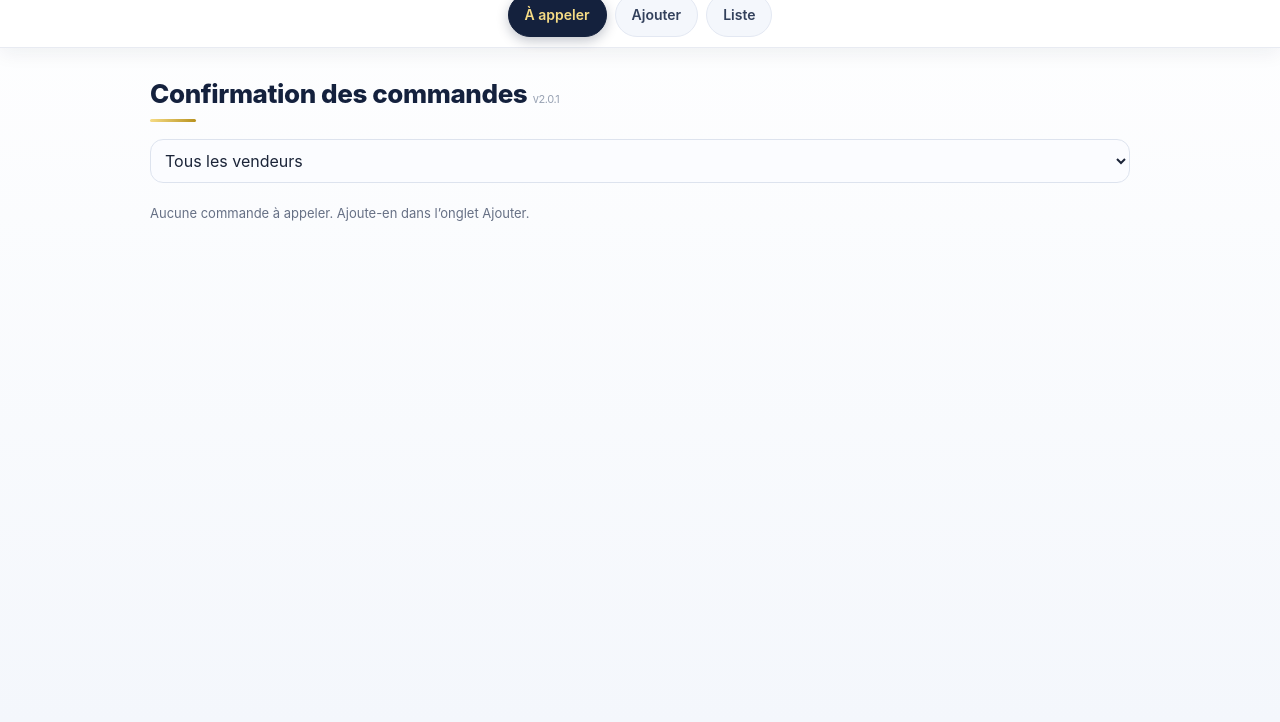
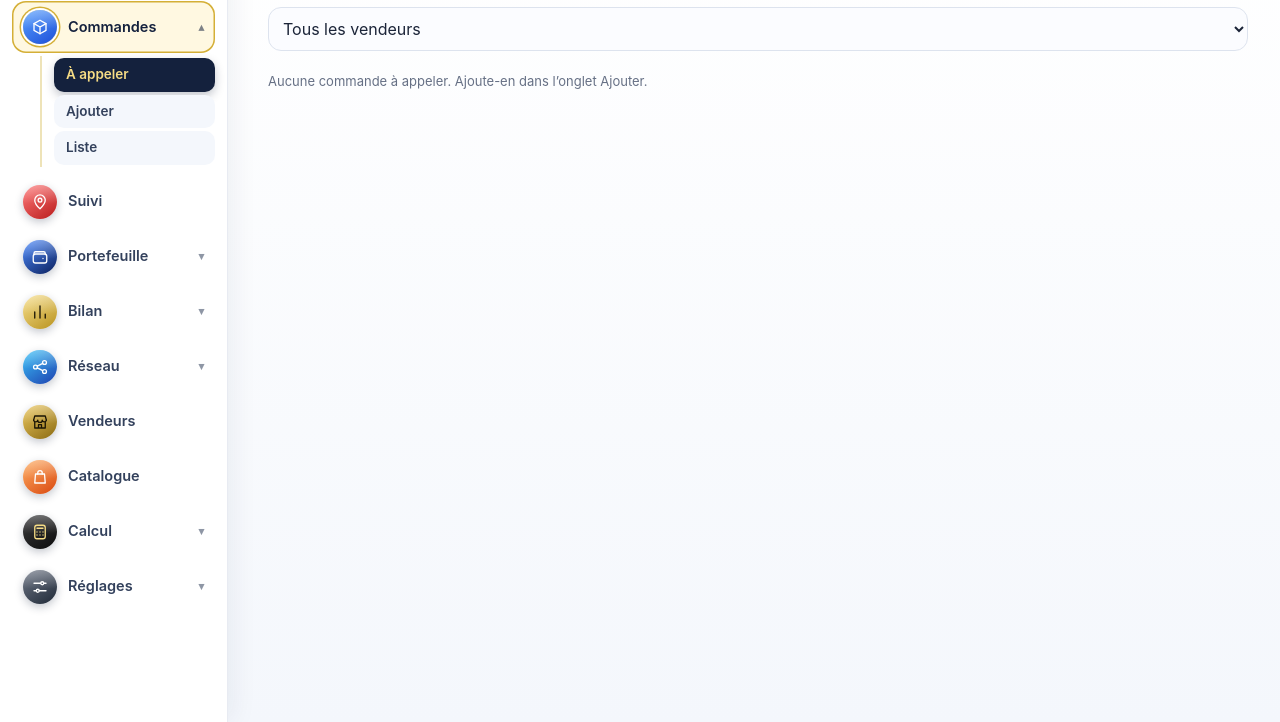
Before and after one commit to akadnils-code/soluccallinone.github.io, a plain HTML site: page index.html in a window 1280 px wide. Shown: the part 78-800 px from the top of the page. Drawn offline with Linux system fonts and the light colour scheme.

Commit message:
Add files via upload

```diff
--- a/index.html
+++ b/index.html
@@ -94,7 +94,7 @@ input:focus,select:focus,textarea:focus{outline:none;border-color:#3b82f6;box-sh
 .pb .b{min-width:0;padding:8px 4px}
 .ic-wallet{background:linear-gradient(145deg,#4f8dff,#0b1f5c)}
 .ic-calc{background:linear-gradient(145deg,#3a3a3c,#0c0c0c);color:#f6dc85!important}
-#splash{display:none;position:fixed;inset:0;z-index:99;background:radial-gradient(circle at 50% 30%,#12306b,#05070d 72%);align-items:center;justify-content:center;transition:opacity .45s}#splash img{width:min(92vw,480px);height:auto;border-radius:22px;border:1px solid rgba(212,175,55,.5);box-shadow:0 12px 40px rgba(0,0,0,.6)}
+#splash{display:none;position:fixed;inset:0;z-index:99;background:linear-gradient(180deg,#fff 0%,#f4f7fc 100%);flex-direction:column;align-items:center;justify-content:center;gap:16px;transition:opacity .4s}#splash img{width:112px;height:112px;border-radius:26px;box-shadow:0 14px 34px rgba(20,33,61,.25)}#splash b{font:800 20px -apple-system,"Segoe UI",system-ui,sans-serif;color:#14213d;letter-spacing:-.3px}#splash i{display:block;width:120px;height:4px;border-radius:4px;background:#e8ebf2;overflow:hidden}#splash i::after{content:"";display:block;height:100%;width:40%;border-radius:4px;background:linear-gradient(90deg,#f6dc85,#b8921f);animation:spl 1s ease-in-out infinite}@keyframes spl{0%{transform:translateX(-100%)}100%{transform:translateX(300%)}}
 .ic-bag{background:linear-gradient(145deg,#ffb066,#d9480f)}
 .pc{position:relative}.bd{position:absolute;top:6px;left:6px;background:#dc2626;color:#fff;font-size:11px;font-weight:700;padding:2px 6px;border-radius:6px}
 .chips{display:flex;gap:6px;overflow-x:auto;margin:8px 0}.chip{flex:0 0 auto;border:1px solid rgba(212,175,55,.35);background:var(--card);color:var(--tx);border-radius:99px;padding:6px 12px;font:inherit;font-size:13px;cursor:pointer}.chip.on{background:linear-gradient(135deg,#f6dc85,#d4af37);color:#0a0a0a;border-color:transparent}
@@ -213,15 +213,43 @@ body.wtrk{background:transparent!important;min-height:100vh}
 .lpin{position:relative}.lpin .pin{width:18px;height:18px;border-radius:50% 50% 50% 0;transform:rotate(-45deg);border:2px solid #fff;box-shadow:0 2px 6px rgba(0,0,0,.45);margin:-20px 0 0 -9px}
 .lpin span{position:absolute;left:12px;top:-30px;white-space:nowrap;background:#fff;border:1px solid #e3e8f2;border-radius:8px;padding:2px 7px;font:700 11px system-ui,sans-serif;color:#14213d;box-shadow:0 1px 5px rgba(0,0,0,.25)}
 .lsc{background:none;border:0;filter:drop-shadow(0 3px 4px rgba(0,0,0,.35))}.lbtns .b{min-width:130px}
+
+/* ===== Menu à gauche (barre latérale verticale) ===== */
+body.wtrk{padding-left:calc(84px + 10px + env(safe-area-inset-left,0px));padding-right:var(--pr)}
+body.solo.wtrk{padding-left:var(--pl)}
+.wtrk .nav{position:fixed!important;top:0;left:0;bottom:0;right:auto;width:84px;height:auto;margin:0;padding:calc(10px + env(safe-area-inset-top,0px)) 6px calc(14px + env(safe-area-inset-bottom,0px)) calc(6px + env(safe-area-inset-left,0px));display:flex;flex-direction:column;gap:4px;background:#fff;backdrop-filter:none;-webkit-backdrop-filter:none;border:0;border-right:1px solid #e8ebf2;box-shadow:6px 0 24px rgba(20,33,61,.06);overflow-x:hidden;overflow-y:auto;-webkit-overflow-scrolling:touch;z-index:30;scrollbar-width:thin}
+.wtrk .nav .brand{display:none}
+.wtrk .nav>button{display:flex;flex-direction:column;align-items:center;gap:3px;flex:0 0 auto;width:100%;min-height:0;padding:8px 2px;border:0;background:transparent;color:#33415c;font:inherit;font-size:10.5px;font-weight:600;line-height:1.15;text-align:center;border-radius:14px;box-shadow:none;cursor:pointer;white-space:normal}
+.wtrk .nav>button.on{background:#fff8e1;box-shadow:inset 0 0 0 1.5px #d4af37;color:#14213d}
+.wtrk .nav .ic{width:38px;height:38px;margin:0;border-radius:50%;box-shadow:0 3px 8px rgba(20,33,61,.25)}
+.wtrk .nav .ic .i{width:20px;height:20px}
+.wtrk .nav>button.on .ic{box-shadow:0 0 0 2px #fff,0 0 0 3.5px #d4af37}
+.wtrk .nav .chv{display:block;margin:0;font-size:10px;opacity:.55}
+.wtrk .nav .nsb{display:flex;flex-direction:column;gap:4px;padding:0 0 6px}
+.wtrk .nav .nsb .sub{display:block;width:100%;margin:0;padding:8px 3px;border:0;border-radius:10px;background:#f4f7fc;color:#33415c;font:inherit;font-size:10.5px;font-weight:600;line-height:1.15;text-align:center;white-space:normal;cursor:pointer;min-height:0}
+.wtrk .nav .nsb .sub.on{background:#14213d;color:#f6dc85;box-shadow:0 4px 10px rgba(20,33,61,.25)}
+@media (hover:hover){.wtrk .nav>button:hover{background:#f4f7fc}.wtrk .nav>button.on:hover{background:#fff8e1}.wtrk .nav .nsb .sub:hover{background:#e8eefb}.wtrk .nav .nsb .sub.on:hover{background:#14213d}}
+@media (max-width:480px){.wtrk .g4{grid-template-columns:repeat(2,1fr)}}
+@media (min-width:700px){
+  body.wtrk{padding-left:calc(228px + 20px + env(safe-area-inset-left,0px))}
+  .wtrk .nav{width:228px;padding:calc(16px + env(safe-area-inset-top,0px)) 12px 18px calc(12px + env(safe-area-inset-left,0px));gap:3px}
+  .wtrk .nav .brand{display:flex;align-items:center;padding:0 6px 14px}.wtrk .nav .brand img{width:46px;height:46px;border-radius:12px;box-shadow:0 4px 12px rgba(20,33,61,.25)}
+  .wtrk .nav>button{flex-direction:row;gap:11px;padding:9px 11px;font-size:14.5px;text-align:left}
+  .wtrk .nav .ic{width:34px;height:34px}.wtrk .nav .ic .i{width:18px;height:18px}
+  .wtrk .nav .chv{margin-left:auto;font-size:11px}
+  .wtrk .nav .nsb{margin:0 0 6px 28px;padding:2px 0 2px 12px;border-left:2px solid #eee3b8;gap:3px}
+  .wtrk .nav .nsb .sub{padding:9px 12px;font-size:13.5px;text-align:left}
+}
+@media (orientation:landscape) and (max-height:480px){.wtrk .nav>button{padding:5px 2px}.wtrk .nav .ic{width:30px;height:30px}}
 </style></head>
 <body>
-<div id="splash"><img src="poignee.webp" alt=""></div>
+<div id="splash"><img src="icon-512.png" alt="" onerror="this.style.display='none'"><b>Confirmation des commandes</b></div>
 <nav class="nav" id="nav"></nav>
 <div id="app"></div>
 <script>
 var KEY='cod_v1';
 var DEF_TPL='Bonjour 👋 [boutique] a essayé de vous joindre pour confirmer votre commande de [produit]. Répondez OUI pour confirmer, ou dites-nous à quelle heure vous rappeler. Merci !';
-var VER='2.0.1';
+var VER='2.1.2';
 var S={orders:[],set:{price:12,free:0,fee:350,basis:'Livré',vend:[],tpl:DEF_TPL,before:{},insta:'',phone:'',pin:'',net:[],deals:[]},vendor:'',tab:'calls',msg:'',del:'',locked:false,match:''};
 try{var r=localStorage.getItem(KEY);if(r){var d=JSON.parse(r);S.orders=d.orders||[];S.set=Object.assign(S.set,d.set||{});}}catch(e){}
 if(!S.set.m3){S.set.price=12;S.set.free=0;S.set.m3=1;}
@@ -329,7 +357,7 @@ function setv(){
    +'<div class="card"><h2>Mes contacts</h2><label>Instagram (pseudo)</label><input data-set="insta" value="'+esc(S.set.insta)+'" placeholder="@ton_compte"><label>Téléphone / WhatsApp (les commandes arrivent ici)</label><input inputmode="tel" data-set="phone" value="'+esc(S.set.phone)+'" placeholder="0612345678"><label>Nom du bénéficiaire (pour tes paiements)</label><input data-set="holder" value="'+esc(S.set.holder||'')+'"><label>Ton RIB</label><input data-set="rib" inputmode="numeric" value="'+esc(S.set.rib||'')+'"><p class="mut">Version '+VER+'.</p></div>'
    +'<div class="card"><h2>Tarifs</h2><label>Ta commission par commande (dh)</label><input type="number" min="0" data-set="price" value="'+S.set.price+'"><label>Frais d’inscription vendeur (dh)</label><input type="number" min="0" data-set="fee" value="'+S.set.fee+'"><label>Commission due quand la commande est</label><select data-set="basis"><option value="Confirmé"'+(S.set.basis==='Confirmé'?' selected':'')+'>confirmée</option><option value="Livré"'+(S.set.basis!=='Confirmé'?' selected':'')+'>confirmée et livrée</option></select></div>'
    +'<div class="card"><h2>Message WhatsApp de relance</h2><textarea data-set="tpl">'+esc(S.set.tpl)+'</textarea><p class="mut">[boutique] et [produit] sont remplacés automatiquement.</p></div>'
-   +'<div class="card"><h2>Suivi en direct (Firebase)</h2><label>Adresse de ta base Realtime Database</label><input data-set="db" value="'+esc(S.set.db||'')+'" placeholder="https://ton-projet-default-rtdb.europe-west1.firebasedatabase.app"><p class="mut">'+(S.set.db?'Suivi en direct activé : le client, le livreur et toi voient les mêmes étapes en temps réel.':'Sans cette adresse, le suivi marche par liens et messages. Voir le guide, section 13.')+'</p></div>'
+   +'<div class="card"><h2>Suivi en direct (Firebase)</h2><label>Adresse de ta base Realtime Database</label><input data-set="db" value="'+esc(S.set.db||'')+'" placeholder="https://ton-projet-default-rtdb.europe-west1.firebasedatabase.app"><p class="mut">'+(S.set.db?'Suivi en direct activé : le client, le livreur et toi voient les mêmes étapes en temps réel.':'Sans cette adresse, le suivi marche par liens et messages. Voir le guide, section 13.')+'</p>'+(S.set.db?'<button class="b" data-act="dbtest">Tester la connexion</button><p class="mut">'+esc(S.dbt||'')+'</p>':'')+'</div>'
    +'<div class="card"><h2>Fond de carte (facultatif)</h2><label>Adresse des tuiles (modèle)</label><input data-set="tiles" value="'+esc(S.set.tiles||'')+'" placeholder="https://…/{z}/{x}/{y}.png"><label>Clé CARTO gratuite (pour le style Voyager)</label><input data-set="ckey" value="'+esc(S.set.ckey||'')+'" placeholder="Demande-la sur carto.com/basemaps/apikey"><p class="mut">Par défaut la carte OpenStreetMap est utilisée, sans clé. Pour vendre l’application, mets ici ton fournisseur de cartes (MapTiler, Stadia, Mapbox…). Recharge l’application après un changement.</p></div>';
 }
 function secv(){
@@ -563,7 +591,7 @@ function renderCourier(){
    +'<div class="card"><h2>1. Retrait chez le vendeur</h2><div>'+esc(d.v)+'</div><div class="mut">'+esc([d.va,d.vc].filter(Boolean).join(', '))+'</div><div class="btns">'+(d.vp?'<a class="b" href="tel:'+esc(d.vp)+'">'+ico('phone')+' Appeler</a>':'')+'<a class="b" target="_blank" rel="noopener" href="'+gm([d.va,d.vc,'Maroc'].filter(Boolean).join(', '))+'">'+ico('pin')+' Itinéraire</a>'+st('En cours','Récupéré ✓','pri')+'</div></div>'
    +'<div class="card"><h2>2. Livraison au client</h2><div>'+esc(d.n)+'</div><div class="mut">'+esc([d.ca,d.cc].filter(Boolean).join(', '))+(kmc?' · ~'+kmc+' km':'')+'</div><div class="btns"><a class="b" href="tel:'+esc(d.cp)+'">'+ico('phone')+' Appeler</a><a class="b" target="_blank" rel="noopener" href="'+gm([d.ca,d.cc,'Maroc'].filter(Boolean).join(', '))+'">'+ico('pin')+' Itinéraire</a></div><div class="btns">'+st('Livré','Livré ✓','ok')+st('Refusé','Refusé','ko')+'</div></div>'
    +mapView({vc:d.vc,cc:d.cc,s:cs===-1?0:(CS.gps&&cs<3?Math.max(2,cs):cs),gps:CS.gps,live:CS.gps,aq:d.va,bq:d.ca})
-   +'<div class="card" style="margin-top:10px"><h2>Mon GPS</h2><p class="mut">'+esc(CS.err||(CS.gps?(lv?'Position partagée en direct avec le client et le vendeur.':'Position active (point bleu sur la carte).'):'Active le GPS pour partager ta position. Garde l’écran allumé.'))+'</p><div class="btns"><button class="b pri" data-act="cgps">'+ico('pin')+' Activer mon GPS</button>'+(pos&&!lv?'<a class="b" target="_blank" rel="noopener" href="'+wa(d.cp,'Votre livreur est ici : '+pos)+'">Envoyer au client</a>':'')+'</div></div>');
+   +'<div class="card" style="margin-top:10px"><h2>Mon GPS</h2><p class="mut">'+esc(CS.err||(CS.gps?(lv?'Position partagée en direct avec le client et le vendeur.'+(CS.acc?' Précision ±'+CS.acc+' m.':''):'Position active (point bleu sur la carte).'):'Active le GPS pour partager ta position. Garde l’écran allumé.'))+'</p><div class="btns"><button class="b pri" data-act="cgps">'+ico('pin')+' Activer mon GPS</button>'+(pos&&!lv?'<a class="b" target="_blank" rel="noopener" href="'+wa(d.cp,'Votre livreur est ici : '+pos)+'">Envoyer au client</a>':'')+'</div></div>');
 }
 function commcard(){
   var V=S.set.vend,tot=0,fm2=function(x){return Math.round(x).toLocaleString('fr-FR')};
@@ -697,14 +725,14 @@ function render(){
   document.body.className='wtrk';
   var pe=S.orders.filter(function(o){return o.status==='En attente'}).length;
   var MENU=[['box','Commandes',[['calls','À appeler'+(pe?' ('+pe+')':'')],['add','Ajouter'],['hist','Liste']]],['pin','Suivi',[['trk','Livraisons']]],['wallet','Portefeuille',[['wl','Historique'],['wn','Nouveau']]],['chart','Bilan',[['bil','Bilan'],['pro','Société livraison']]],['net','Réseau',[['net','Contacts'],['deals','Affaires']]],['store','Vendeurs',[['vend','Vendeurs']]],['bag','Catalogue',[['cat','Produits']]],['calc','Calcul',[['calc','Calculatrice'],['sim','Simulation']]],['sliders','Réglages',[['set','Général'],['sec','Sécurité'],['bak','Données']]]];
-  var nav='',subn='';
+  var nav='';
   if(S.open===undefined){var ag=MENU.filter(function(g){return g[2].some(function(x){return x[0]===S.tab})})[0];S.open=ag?ag[0]:''}
   MENU.forEach(function(g){var on=g[2].some(function(x){return x[0]===S.tab}),multi=g[2].length>1,op=S.open===g[0];
     nav+='<button data-act="'+(multi?'grp':'tab')+'" data-v="'+(multi?g[0]:g[2][0][0])+'" class="'+(on?'on':'')+'"><span class="ic ic-'+g[0]+'">'+ico(g[0])+'</span>'+g[1]+(g[1]==='Commandes'&&pe?' ('+pe+')':'')+(multi?'<span class="chv">'+(op?'▴':'▾')+'</span>':'')+'</button>';
-    if(multi&&op)g[2].forEach(function(x){subn+='<button data-act="tab" data-v="'+x[0]+'" class="sub'+(S.tab===x[0]?' on':'')+'">'+x[1]+'</button>'});
+    if(multi&&op){var sb='';g[2].forEach(function(x){sb+='<button data-act="tab" data-v="'+x[0]+'" class="sub'+(S.tab===x[0]?' on':'')+'">'+x[1]+'</button>'});nav+='<div class="nsb">'+sb+'</div>'}
   });
-  document.getElementById('nav').innerHTML='<div class="nrow">'+nav+'</div>'+(subn?'<div class="nsub">'+subn+'</div>':'');
-  if(document.querySelectorAll)Array.prototype.forEach.call(document.querySelectorAll('#nav .nrow .on,#nav .nsub .on'),function(b){var r=b.parentNode;r.scrollLeft=b.offsetLeft-(r.clientWidth-b.offsetWidth)/2});
+  var nvEl=document.getElementById('nav');nvEl.innerHTML='<div class="brand"><img src="icon-192.png" alt="" onerror="this.style.display=\'none\'"></div>'+nav;
+  var an=nvEl.querySelector&&nvEl.querySelector('.sub.on,button.on');if(an)nvEl.scrollTop=Math.max(0,an.offsetTop-nvEl.clientHeight/3);
   var v={calls:calls,add:add,hist:hist,bil:bil,net:net,deals:dealsv,vend:vendv,set:setv,sec:secv,bak:bakv,wl:wlist,wn:wnew,calc:calcv,sim:simv,pro:prov,cat:catv,trk:suiv}[S.tab]();
   document.getElementById('app').innerHTML='<h1>Confirmation des commandes <small style="font-size:11px;font-weight:400">v'+VER+'</small></h1>'+cbar()+v+'<datalist id="mc">'+MCN.map(function(c){return '<option value="'+c+'">'}).join('')+'</datalist>';
   lmFlush();
@@ -718,6 +746,7 @@ document.addEventListener('click',function(e){
   else if(a==='pubo'){if(o&&S.set.db)pub(o);return;}
   else if(a==='mz'){var zv=t.getAttribute('data-v');if(zv==='+')S.mz=Math.min(4,(S.mz||1)*1.6);else if(zv==='-')S.mz=Math.max(.5,(S.mz||1)*.6);else{S.full=!S.full;S.mz=1}rr();return;}
   else if(a==='cst'){var cd=dec('l');if(cd&&cd.db){var cv2=t.getAttribute('data-v'),nw=Date.now(),bb={t:nw};if(cv2==='En cours'){bb.s=2;CS.s=2;bb['ev/e'+nw]={t:nw,x:'Colis récupéré, le livreur est en route'}}else if(cv2==='Livré'){bb.s=3;CS.s=3;bb['ev/e'+nw]={t:nw,x:'Colis livré'}}else{bb.bad=1;bb.r='Refusé';CS.s=-1;bb['ev/e'+nw]={t:nw,x:'Livraison refusée par le client'}}fbp(cd.db,cd.tid,bb);CS.ok='Statut envoyé ✓';renderCourier();return;}}
+  else if(a==='dbtest'){var du=S.set.db;if(!du){S.dbt='Aucune adresse enregistrée.';}else{S.dbt='Test en cours…';var dk='test'+Date.now();fetch(dbu(du,dk),{method:'PUT',headers:{'Content-Type':'application/json'},body:JSON.stringify({t:Date.now()})}).then(function(r){if(!r.ok){S.dbt='Refusé (code '+r.status+'). Vérifie les règles Firebase (guide, section 13) et l’adresse.';return}return fetch(dbu(du,dk)).then(function(x){return x.json()}).then(function(j){S.dbt=(j&&j.t)?'✓ Connexion réussie : le suivi en direct est prêt.':'Réponse inattendue : vérifie l’adresse.';fetch(dbu(du,dk),{method:'DELETE'}).catch(function(){})})}).catch(function(){S.dbt='Impossible de joindre Firebase : vérifie l’adresse et ta connexion.'}).then(function(){render()})}}
   else if(a==='lfit'){LM.key='';LM.fitN++;rr();return;}
   else if(a==='lmaroc'){if(LM.map)LM.map.setView([31.8,-7.1],5);return;}
   else if(a==='grp'){var gv=t.getAttribute('data-v');S.open=(S.open===gv)?'':gv;}
@@ -728,7 +757,7 @@ document.addEventListener('click',function(e){
   else if(a==='trk'){S.trk=S.trk===id?'':id;}
   else if(a==='flat'){S.flat=!S.flat;}
   else if(a==='applyst'){var c3=0;g('f-st').value.replace(/SUIVI\s+(\S+)\s+(Livré|Refusé|En cours)/gi,function(m,i,v){var q=byId(i);if(q){q.delivery=v.charAt(0).toUpperCase()+v.slice(1).toLowerCase().replace('livre','livré').replace('refuse','refusé');c3++}return m});S.msg=c3?c3+' statut(s) appliqué(s).':'Aucun statut reconnu. Colle le message du livreur en entier.';}
-  else if(a==='cgps'){CS.t=0;if(!navigator.geolocation){CS.err='GPS indisponible sur cet appareil.';renderCourier();return;}if(CS.w==null)CS.w=navigator.geolocation.watchPosition(function(p){CS.gps=[p.coords.latitude,p.coords.longitude];CS.err='';var dd=dec('l');if(dd&&dd.db&&Date.now()-(CS.pp||0)>5000){CS.pp=Date.now();fbp(dd.db,dd.tid,{pos:CS.gps,pt:Date.now()})}if(Date.now()-CS.t>6000){CS.t=Date.now();renderCourier()}},function(){CS.err='GPS refusé : autorise la localisation dans ton navigateur.';renderCourier()},{enableHighAccuracy:true,maximumAge:3000});CS.err='Recherche de ta position…';renderCourier();return;}
+  else if(a==='cgps'){CS.t=0;if(!navigator.geolocation){CS.err='GPS indisponible sur cet appareil.';renderCourier();return;}if(CS.w==null)CS.w=navigator.geolocation.watchPosition(function(p){CS.gps=[p.coords.latitude,p.coords.longitude];CS.acc=Math.round(p.coords.accuracy||0);CS.err='';var dd=dec('l');if(dd&&dd.db&&Date.now()-(CS.pp||0)>5000){CS.pp=Date.now();fbp(dd.db,dd.tid,{pos:CS.gps,pt:Date.now()})}if(Date.now()-CS.t>6000){CS.t=Date.now();renderCourier()}},function(){CS.err='GPS refusé : autorise la localisation dans ton navigateur.';renderCourier()},{enableHighAccuracy:true,maximumAge:3000});CS.err='Recherche de ta position…';renderCourier();return;}
   else if(a==='tab'){S.tab=t.getAttribute('data-v');S.msg='';S.del='';S.pview='';S.pform=false;}
   else if(a==='pform'){S.pform=!S.pform;S.msg='';}
   else if(a==='pnew'){S.tab='cat';S.pform=true;S.pv=id;S.pview='';S.msg='';}
@@ -795,5 +824,5 @@ document.addEventListener('change',function(e){
 });
 if(Q.get('t'))renderClient();else if(Q.get('l'))renderCourier();else if(Q.get('v'))renderBuyer();else render();
 </script>
-<script>(function(){var d=document.getElementById('splash');if(!d||/[?&][vtl]=/.test(location.search))return;d.style.display='flex';setTimeout(function(){d.style.opacity='0';setTimeout(function(){d.style.display='none'},450)},2600)})();if('serviceWorker' in navigator){window.addEventListener('load',function(){navigator.serviceWorker.register('sw.js').catch(function(){})})}</script>
+<script>(function(){var d=document.getElementById('splash');if(!d||/[?&][vtl]=/.test(location.search))return;d.style.display='flex';setTimeout(function(){d.style.opacity='0';setTimeout(function(){d.style.display='none'},400)},1300)})();if('serviceWorker' in navigator){window.addEventListener('load',function(){navigator.serviceWorker.register('sw.js').catch(function(){})})}</script>
 </body></html>
```
